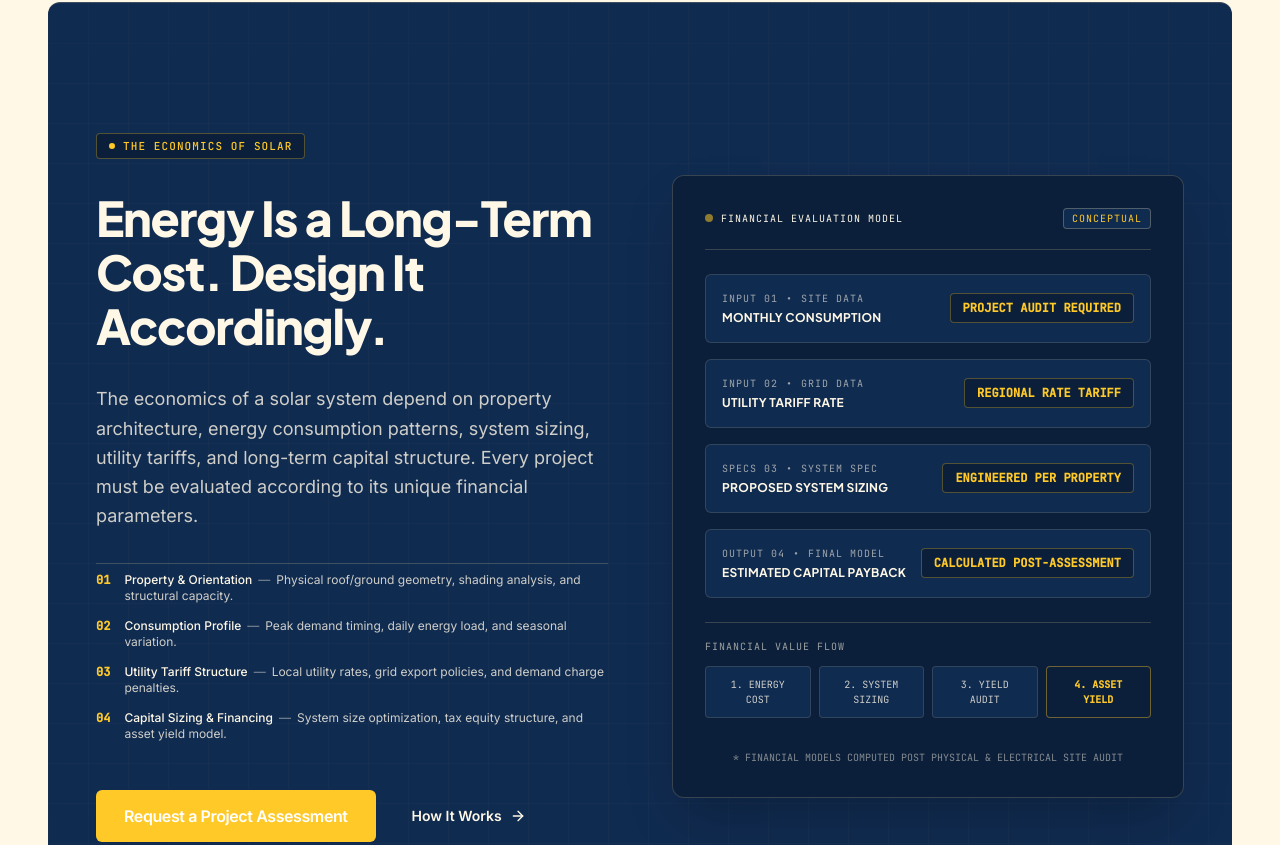
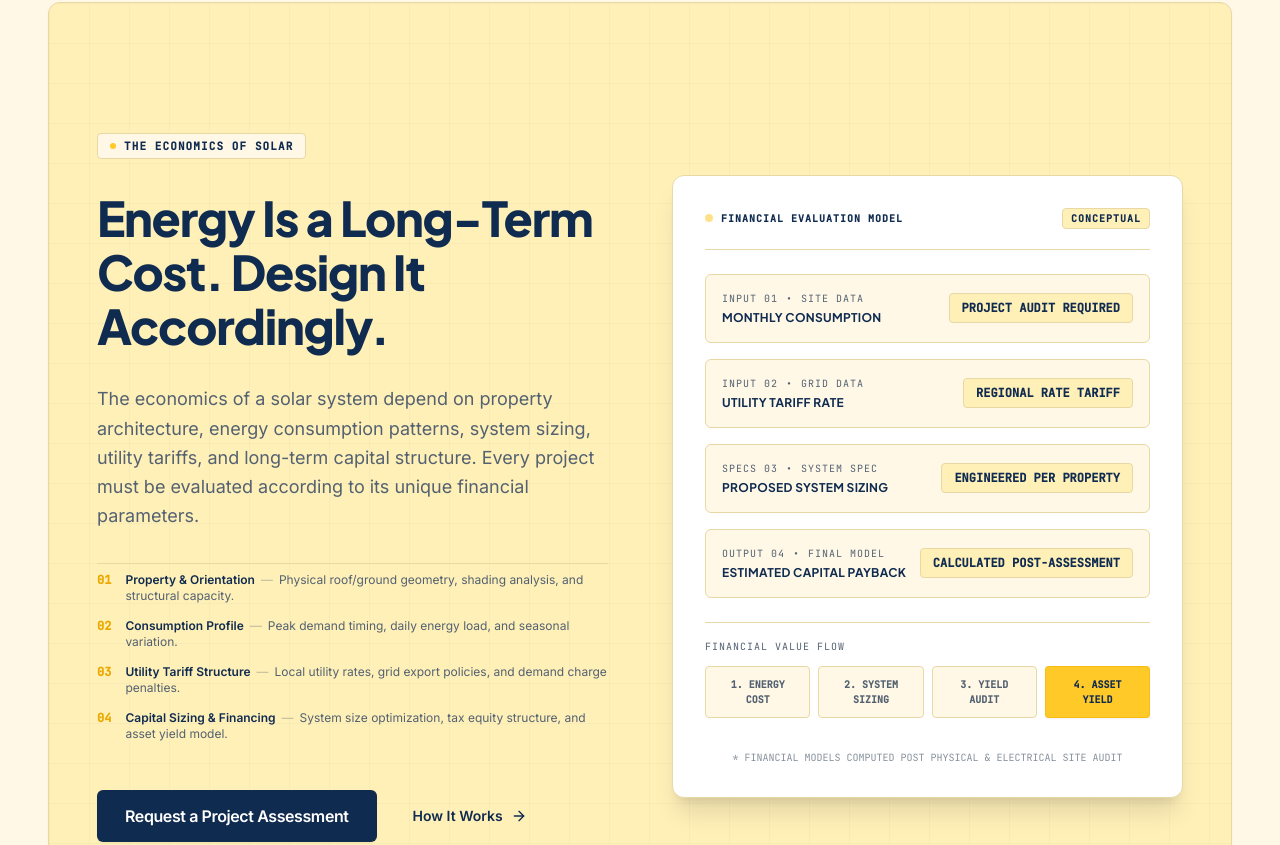
Before and after one commit to Atharva0393/payzero, a Next.js app: page / in a window 1280 px wide. Shown: the part 2995-3840 px from the top of the page. Built offline with nearby package versions, Linux system fonts and the light colour scheme.

Commit message:
style(home): convert FinancialValueSection from blue to warm solar yellow matching design spec

```diff
--- a/src/components/home/FinancialValueSection.tsx
+++ b/src/components/home/FinancialValueSection.tsx
@@ -60,37 +60,37 @@ const CONCEPTUAL_MODEL_STEPS = [
 
 export const FinancialValueSection: React.FC = () => {
   return (
-    <section className="relative bg-[#102B50] text-[#FFF8E7] py-16 sm:py-24 lg:py-32 border-y border-[#E8D8A5]/20 overflow-hidden rounded-[var(--radius-lg)] my-12 sm:my-16">
-      {/* Background technical architectural grid */}
-      <div className="absolute inset-0 bg-grid-pattern-dark opacity-30 pointer-events-none" />
+    <section className="relative bg-[#FFF0B8] text-[#102B50] py-16 sm:py-24 lg:py-32 border border-[#E8D8A5] overflow-hidden rounded-[var(--radius-lg)] my-12 sm:my-16 shadow-xs">
+      {/* Background technical architectural grid matching Image 2 */}
+      <div className="absolute inset-0 bg-grid-pattern opacity-60 pointer-events-none" />
 
       <div className="relative z-10 grid grid-cols-1 lg:grid-cols-12 gap-12 lg:gap-16 items-center px-6 sm:px-10 lg:px-12">
         {/* Left Column: Editorial Headline, Explanation & Actions */}
         <div className="lg:col-span-6 space-y-8">
           {/* Eyebrow */}
-          <div className="inline-flex items-center gap-2 px-3 py-1 rounded-[var(--radius-sm)] bg-[#0B1F3A] border border-[#FFC928]/30 text-[11px] font-mono tracking-widest text-[#FFC928] uppercase font-medium">
+          <div className="inline-flex items-center gap-2 px-3 py-1 rounded-[var(--radius-sm)] bg-[#FFF8E7] border border-[#E8D8A5] text-[11px] font-mono tracking-widest text-[#102B50] uppercase font-semibold">
             <span className="w-1.5 h-1.5 rounded-full bg-[#FFC928]"></span>
             THE ECONOMICS OF SOLAR
           </div>
 
           {/* Headline */}
-          <h2 className="font-heading text-3xl sm:text-4xl lg:text-5xl font-extrabold text-[#FFF8E7] tracking-tight leading-[1.12]">
+          <h2 className="font-heading text-3xl sm:text-4xl lg:text-5xl font-extrabold text-[#102B50] tracking-tight leading-[1.12]">
             Energy Is a Long-Term Cost. Design It Accordingly.
           </h2>
 
           {/* Supporting Copy */}
-          <p className="text-base sm:text-lg text-[#FFF8E7]/80 leading-relaxed font-normal">
+          <p className="text-base sm:text-lg text-[#536171] leading-relaxed font-normal">
             The economics of a solar system depend on property architecture, energy consumption patterns, system sizing, utility tariffs, and long-term capital structure. Every project must be evaluated according to its unique financial parameters.
           </p>
 
           {/* Key Evaluation Factors */}
-          <div className="pt-2 space-y-3.5 border-t border-[#E8D8A5]/20">
+          <div className="pt-2 space-y-3.5 border-t border-[#E8D8A5]">
             {EVALUATION_FACTORS.map((factor) => (
-              <div key={factor.code} className="flex items-start gap-3.5 text-xs text-[#FFF8E7]/80">
-                <span className="font-mono text-[#FFC928] font-semibold">{factor.code}</span>
+              <div key={factor.code} className="flex items-start gap-3.5 text-xs text-[#536171]">
+                <span className="font-mono text-[#EAA900] font-bold">{factor.code}</span>
                 <div>
-                  <span className="text-[#FFF8E7] font-medium">{factor.label}</span>
-                  <span className="mx-1.5 text-[#FFF8E7]/50">—</span>
+                  <span className="text-[#102B50] font-bold">{factor.label}</span>
+                  <span className="mx-1.5 text-[#536171]/40">—</span>
                   <span>{factor.detail}</span>
                 </div>
               </div>
@@ -103,14 +103,14 @@ export const FinancialValueSection: React.FC = () => {
               href="#contact"
               variant="primary"
               size="lg"
-              className="bg-[#FFC928] text-[#102B50] hover:bg-[#FFD84D] border-none justify-center font-bold"
+              className="bg-[#102B50] text-white hover:bg-[#0B1F3A] border-none justify-center font-bold shadow-md"
             >
               Request a Project Assessment
             </Button>
 
             <Link
               href="#engineering"
-              className="inline-flex items-center justify-center gap-2 px-5 py-3 text-sm font-semibold text-[#FFF8E7] hover:text-[#FFC928] transition-colors group"
+              className="inline-flex items-center justify-center gap-2 px-5 py-3 text-sm font-semibold text-[#102B50] hover:text-[#EAA900] transition-colors group"
             >
               <span>How It Works</span>
               <svg
@@ -133,14 +133,14 @@ export const FinancialValueSection: React.FC = () => {
 
         {/* Right Column: Conceptual Financial Model Visualization */}
         <div className="lg:col-span-6 relative">
-          <div className="bg-[#0B1F3A] border border-[#E8D8A5]/20 rounded-[var(--radius-lg)] p-6 sm:p-8 space-y-6 shadow-2xl">
+          <div className="bg-[#FFFFFF] border border-[#E8D8A5] rounded-[var(--radius-lg)] p-6 sm:p-8 space-y-6 shadow-xl">
             {/* Top Frame Header */}
-            <div className="flex items-center justify-between pb-5 border-b border-[#E8D8A5]/20 font-mono text-[10px] tracking-widest text-[#FFF8E7]/70 uppercase">
-              <span className="flex items-center gap-2 text-[#FFF8E7]">
+            <div className="flex items-center justify-between pb-5 border-b border-[#E8D8A5] font-mono text-[10px] tracking-widest text-[#536171] uppercase">
+              <span className="flex items-center gap-2 text-[#102B50] font-bold">
                 <span className="w-2 h-2 rounded-full bg-[#FFC928] animate-pulse"></span>
                 FINANCIAL EVALUATION MODEL
               </span>
-              <span className="border border-[#E8D8A5]/30 px-2 py-0.5 rounded-[var(--radius-sm)] bg-[#102B50] text-[#FFC928]">
+              <span className="border border-[#E8D8A5] px-2 py-0.5 rounded-[var(--radius-sm)] bg-[#FFF0B8] text-[#102B50] font-bold">
                 CONCEPTUAL
               </span>
             </div>
@@ -150,19 +150,19 @@ export const FinancialValueSection: React.FC = () => {
               {CONCEPTUAL_MODEL_STEPS.map((item) => (
                 <div
                   key={item.step}
-                  className="p-4 bg-[#102B50] border border-[#E8D8A5]/15 rounded-[var(--radius-md)] flex flex-col sm:flex-row sm:items-center justify-between gap-3 transition-colors duration-200 hover:border-[#FFC928]/40"
+                  className="p-4 bg-[#FFF8E7] border border-[#E8D8A5] rounded-[var(--radius-md)] flex flex-col sm:flex-row sm:items-center justify-between gap-3 transition-colors duration-200 hover:border-[#FFC928]"
                 >
                   <div className="space-y-1">
-                    <div className="flex items-center gap-2 text-[10px] font-mono tracking-widest text-[#FFF8E7]/60 uppercase">
+                    <div className="flex items-center gap-2 text-[10px] font-mono tracking-widest text-[#536171] uppercase">
                       <span>{item.step}</span>
                       <span>•</span>
                       <span>{item.tag}</span>
                     </div>
-                    <div className="font-heading text-xs font-bold text-[#FFF8E7] tracking-wide">
+                    <div className="font-heading text-xs font-bold text-[#102B50] tracking-wide">
                       {item.title}
                     </div>
                   </div>
-                  <div className="font-mono text-xs font-semibold text-[#FFC928] bg-[#0B1F3A] px-3 py-1.5 rounded-[var(--radius-sm)] border border-[#FFC928]/30 text-right">
+                  <div className="font-mono text-xs font-bold text-[#102B50] bg-[#FFF0B8] px-3 py-1.5 rounded-[var(--radius-sm)] border border-[#E8D8A5] text-right">
                     {item.value}
                   </div>
                 </div>
@@ -170,28 +170,28 @@ export const FinancialValueSection: React.FC = () => {
             </div>
 
             {/* Conceptual Value Flow Diagram */}
-            <div className="pt-4 border-t border-[#E8D8A5]/20 space-y-3">
-              <div className="text-[10px] font-mono tracking-widest text-[#FFF8E7]/60 uppercase">
+            <div className="pt-4 border-t border-[#E8D8A5] space-y-3">
+              <div className="text-[10px] font-mono tracking-widest text-[#536171] uppercase">
                 FINANCIAL VALUE FLOW
               </div>
               <div className="grid grid-cols-2 sm:grid-cols-4 gap-2 text-center font-mono text-[10px]">
-                <div className="p-2.5 bg-[#102B50] border border-[#E8D8A5]/15 rounded-[var(--radius-sm)] text-[#FFF8E7]/80">
+                <div className="p-2.5 bg-[#FFF8E7] border border-[#E8D8A5] rounded-[var(--radius-sm)] text-[#536171] font-semibold">
                   1. ENERGY COST
                 </div>
-                <div className="p-2.5 bg-[#102B50] border border-[#E8D8A5]/15 rounded-[var(--radius-sm)] text-[#FFF8E7]/80">
+                <div className="p-2.5 bg-[#FFF8E7] border border-[#E8D8A5] rounded-[var(--radius-sm)] text-[#536171] font-semibold">
                   2. SYSTEM SIZING
                 </div>
-                <div className="p-2.5 bg-[#102B50] border border-[#E8D8A5]/15 rounded-[var(--radius-sm)] text-[#FFF8E7]/80">
+                <div className="p-2.5 bg-[#FFF8E7] border border-[#E8D8A5] rounded-[var(--radius-sm)] text-[#536171] font-semibold">
                   3. YIELD AUDIT
                 </div>
-                <div className="p-2.5 bg-[#0B1F3A] border border-[#FFC928]/40 rounded-[var(--radius-sm)] text-[#FFC928] font-bold">
+                <div className="p-2.5 bg-[#FFC928] border border-[#EAA900]/40 rounded-[var(--radius-sm)] text-[#102B50] font-extrabold shadow-xs">
                   4. ASSET YIELD
                 </div>
               </div>
             </div>
 
             {/* Bottom Disclaimer */}
-            <div className="pt-2 text-[10px] font-mono text-[#FFF8E7]/50 text-center">
+            <div className="pt-2 text-[10px] font-mono text-[#536171]/70 text-center">
               * FINANCIAL MODELS COMPUTED POST PHYSICAL & ELECTRICAL SITE AUDIT
             </div>
           </div>
```
